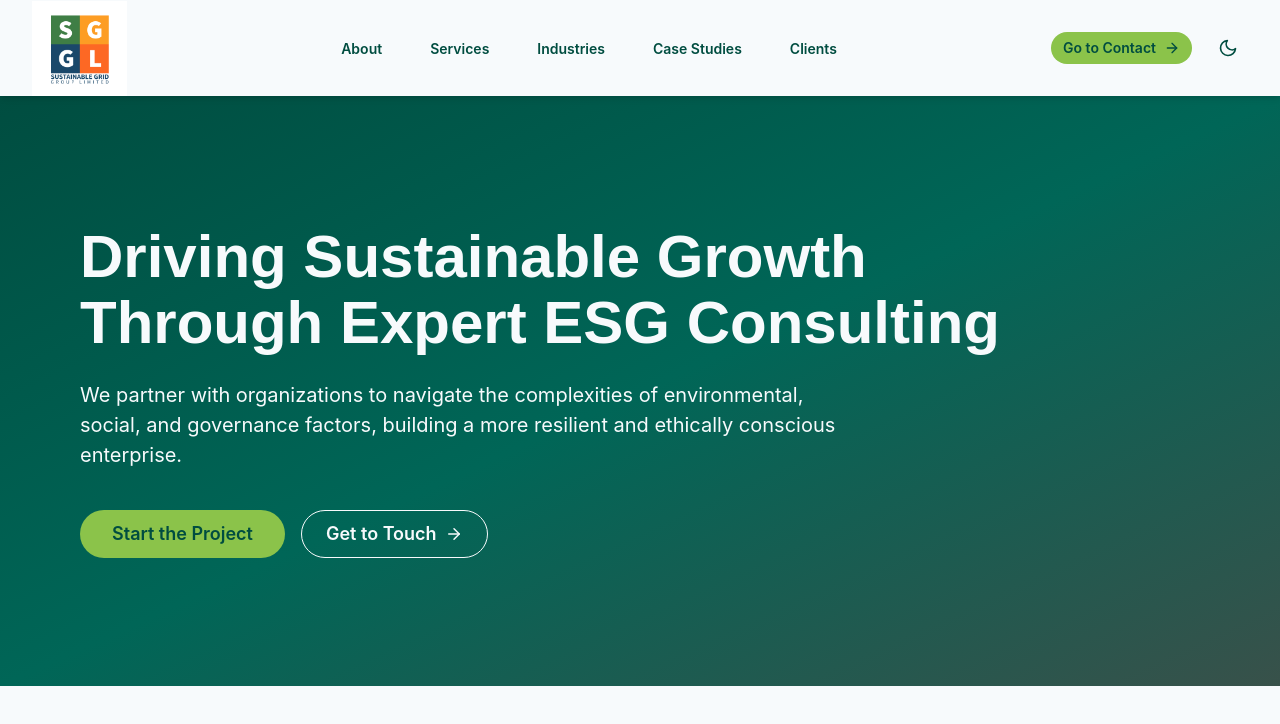
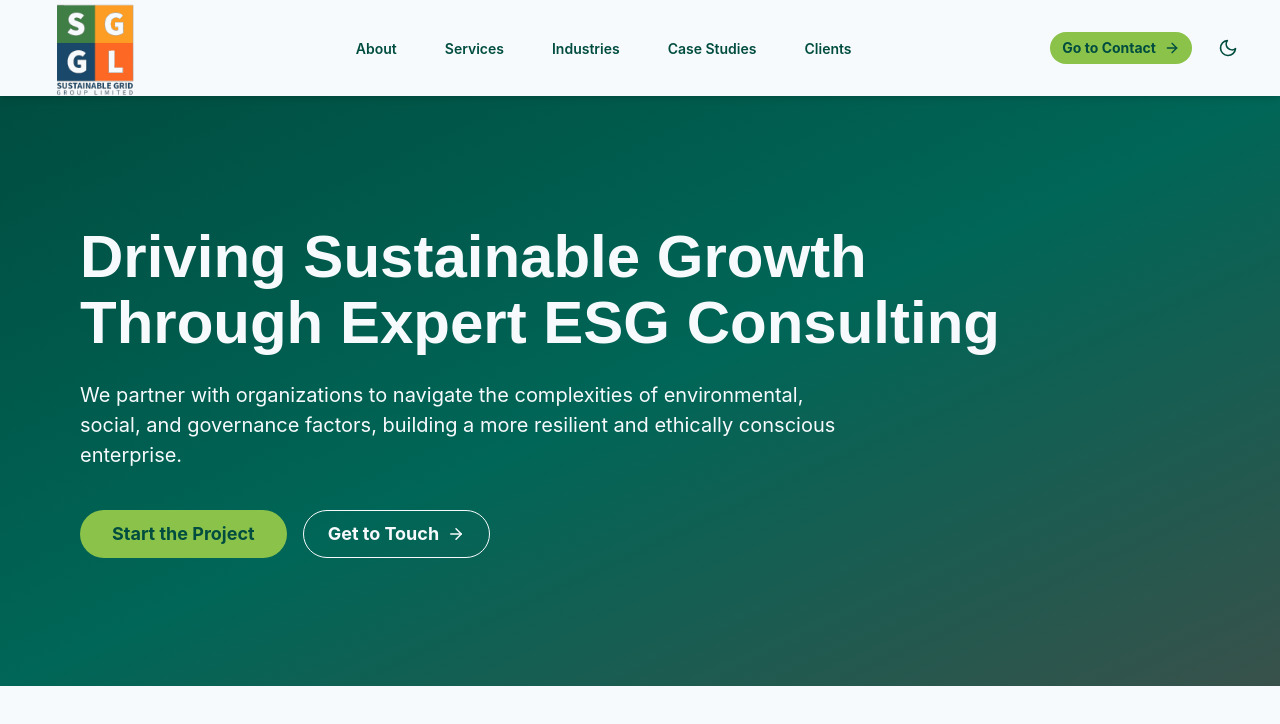
Before and after one commit to symonogwe/sustainable-grid-group-website, a React (Vite) app: page / in a window 1280 px wide. Shown: the top 724 px of the page. Built offline with nearby package versions, Linux system fonts and the light colour scheme.

Commit message:
Add logo asset and update Header component to use it - Fix hove color for buttons in theme.js

```diff
--- a/src/Header.jsx
+++ b/src/Header.jsx
@@ -14,7 +14,7 @@ import { Link as ReactRouterLink } from "react-router-dom";
 import ThemeToggle from "./ThemeToggle";
 import MobileMenu from "./MobileMenu";
 
-const logoSrc = "/src/assets/SGG-Logo.jpeg";
+const logoSrc = "/src/assets/SGG-logo.svg";
 
 const Logo = () => {
   const handleLogoClick = () => {
@@ -33,7 +33,7 @@ const Logo = () => {
       <Image
         src={logoSrc}
         alt="Sustainable Grid Group"
-        h="95px" // Keeps the navbar height consistent
+        h={{ base: "105px", md: "125px" }}
         objectFit="contain"
       />
     </ChakraLink>
@@ -66,9 +66,10 @@ const Header = () => {
       transition="background-color 0.2s"
     >
       <Flex
-        h={16}
+        h="16" // Fixed height on mobile, auto-grow on PC
+        py={{ base: 4, md: 2 }} // Adjust padding as needed
         alignItems={"center"}
-        justifyContent={"space-between"} // This pushes Logo Left and CTAs Right
+        justifyContent={"space-between"}
         maxW="7xl"
         mx="auto"
       >
--- a/src/theme/theme.js
+++ b/src/theme/theme.js
@@ -2,38 +2,30 @@ import { extendTheme } from "@chakra-ui/react";
 
 // --- Configuration ---
 const config = {
-  // We'll start in light mode by default
   initialColorMode: "light",
-  // Allow user's system preference to override initial setting
   useSystemColorMode: false,
 };
 
 // --- Colors: Sustainable Grid Group Palette ---
 const colors = {
-  // We'll rename 'brand' to 'sgg' (Sustainable Grid Group) for clarity
   sgg: {
-    // Primary - Deep Teal/Corporate Navy (Stability, Tech)
-    900: "#004D40",
-    700: "#38514A", // Mid-tone for dark mode backgrounds/borders
-    500: "#8BC34A", // Accent - Earthy/Mint Green (Sustainability, Growth)
-    100: "#F7FAFC", // Very Light Cool Gray (Light Mode Background)
+    900: "#004D40", // Deep Teal/Corporate Navy
+    700: "#38514A", // Mid-tone for dark mode/hovers
+    500: "#8BC34A", // Accent - Earthy/Mint Green
+    100: "#F7FAFC", // Very Light Cool Gray
   },
-  // Add an accent color for CTAs that pops against the green/teal
   accent: {
-    yellow: "#FFC107", // Soft Gold/Yellow for critical CTAs (Go to Contact)
+    yellow: "#FFC107",
   },
-  // Navbar transparency for the light and dark modes
   navbar: {
-    light: "rgba(247, 250, 252, 0.92)", // sgg.100 with transparency
-    dark: "rgba(0, 77, 64, 0.9)", // sgg.900 with transparency
+    light: "rgba(247, 250, 252, 0.92)",
+    dark: "rgba(0, 77, 64, 0.9)",
   },
 };
 
 // --- Fonts ---
 const fonts = {
-  // Modern, distinct font for titles
   heading: `'Sora', sans-serif`,
-  // Highly readable font for body text
   body: `'Inter', sans-serif`,
 };
 
@@ -45,11 +37,9 @@ const theme = extendTheme({
   styles: {
     global: (props) => ({
       body: {
-        // Use the SGG palette for backgrounds/text
         bg: props.colorMode === "dark" ? "sgg.900" : "sgg.100",
         color: props.colorMode === "dark" ? "sgg.100" : "sgg.900",
       },
-      // Ensure all links inherit brand styling
       a: {
         color: props.colorMode === "dark" ? "sgg.500" : "sgg.900",
         _hover: {
@@ -58,19 +48,33 @@ const theme = extendTheme({
       },
     }),
   },
-  // Component Overrides (Example: Button)
+  // Component Overrides
   components: {
     Button: {
       baseStyle: {
-        borderRadius: "full", // Classy, rounded buttons
+        borderRadius: "full",
+        fontWeight: "bold", // Added for better legibility
       },
       variants: {
-        // Removed '(props)' argument since it's not used here
         solid: () => ({
-          bg: "sgg.500", // Green accent button
+          bg: "sgg.500",
           color: "sgg.900",
           _hover: {
             bg: "sgg.700",
+            color: "white", // 🟢 FIX: Text turns white on dark hover
+            textDecoration: "none",
+            transform: "translateY(-2px)", // subtle lift effect
+            boxShadow: "lg",
+          },
+        }),
+        // Added 'outline' variant just in case you use it for the secondary button
+        outline: (props) => ({
+          borderColor: props.colorMode === "dark" ? "sgg.100" : "sgg.900",
+          color: props.colorMode === "dark" ? "sgg.100" : "sgg.900",
+          _hover: {
+            bg: "sgg.700",
+            color: "white",
+            borderColor: "sgg.700",
           },
         }),
       },
```
Also changed, not shown: src/assets/SGG-logo.svg (added).
